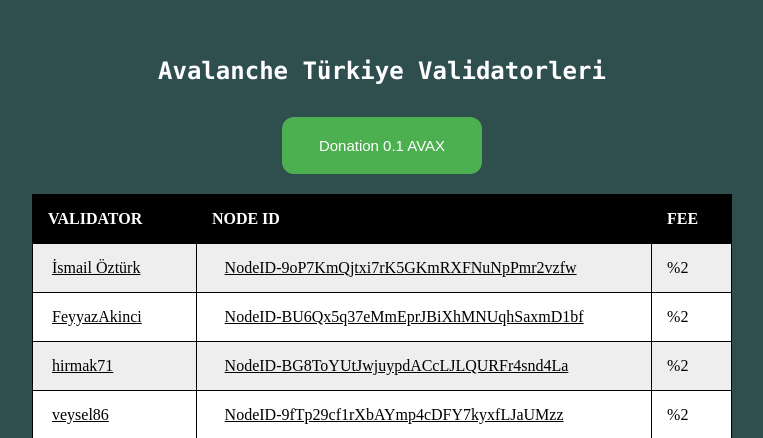
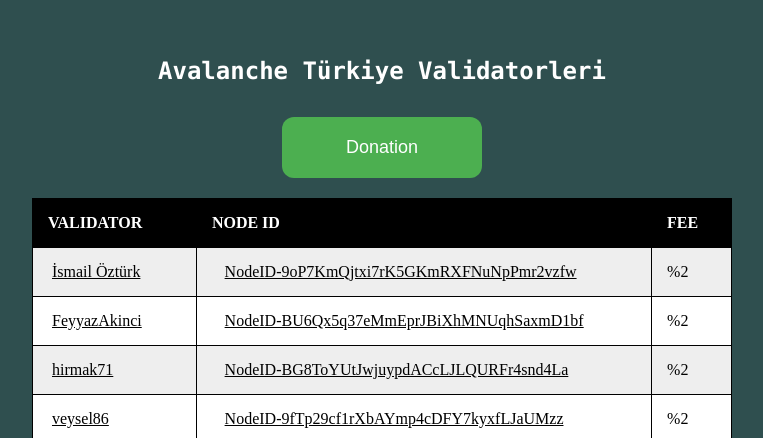
Before and after one commit to muhammetselimfe/Avalanche-Turkish-Validators, a PHP site: page / in a window 1280 px wide. Shown: the top 438 px of the page, without its empty margins (258-1021 px from the left). Run offline with PHP 8.4, Linux system fonts and the light colour scheme; some libraries are stand-ins or nearby versions.

Commit message:
make it better

```diff
--- a/index.html
+++ b/index.html
@@ -12,7 +12,7 @@
     <h4>Avalanche Türkiye Validatorleri</h4>
 
     <div>
-        <button class="donation-button" id="donation-button">Donation 0.1 AVAX</button>
+        <button class="donation-button" id="donation-button">Donation</button>
         <div id="status"></div>
     </div>
 
--- a/styles.css
+++ b/styles.css
@@ -51,7 +51,7 @@
     position: relative;
     background-color: #4CAF50;
     border: none;
-    font-size: 15px;
+    font-size: 18px;
     color: #FFFFFF;
     padding: 20px;
     width: 200px;
```
